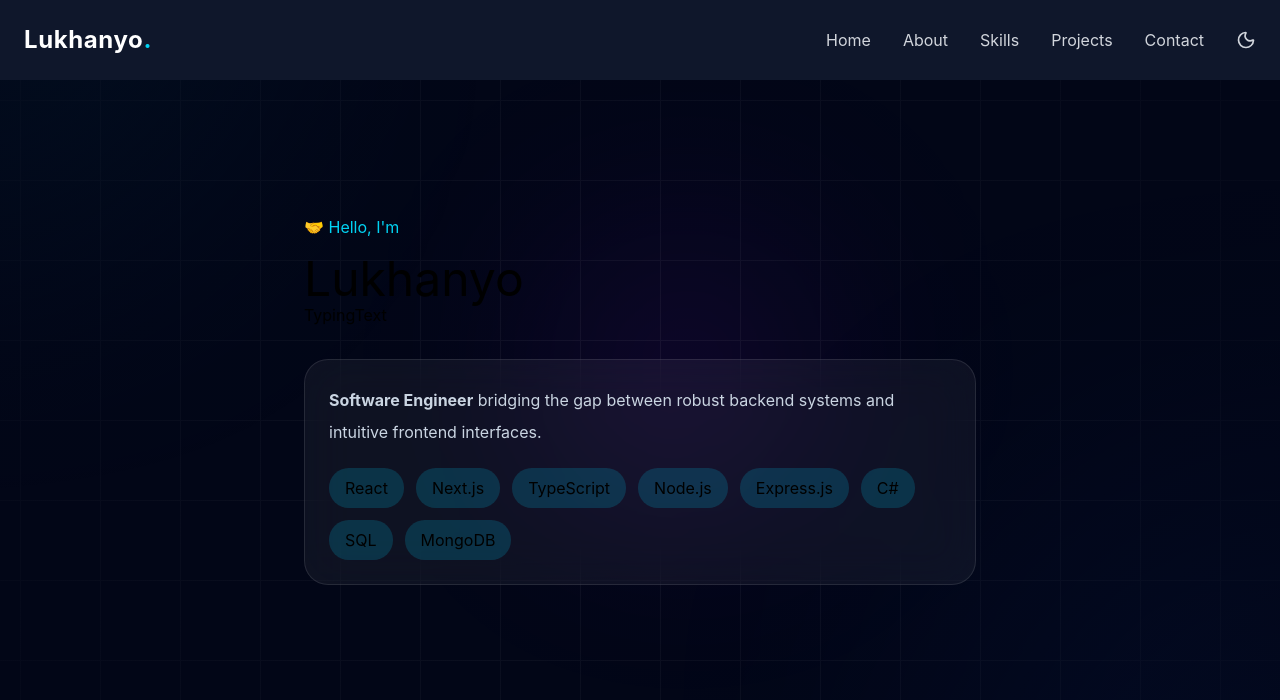
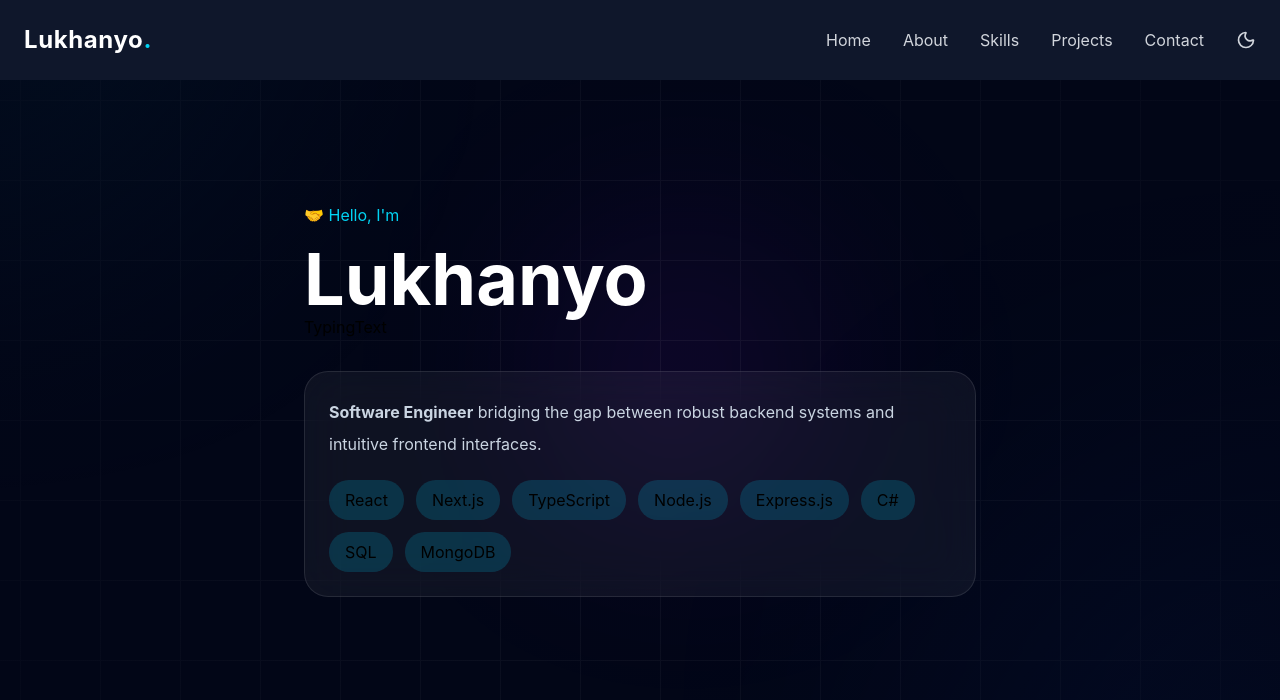
Before and after one commit to Luka2Lkay/lukhanyo-portfolio, a React (Vite) app: page / in a window 1280 px wide. Shown: the top 700 px of the page. Built offline with nearby package versions, Linux system fonts and the light colour scheme.

Commit message:
name should be bold

```diff
--- a/src/components/hero/Hero.jsx
+++ b/src/components/hero/Hero.jsx
@@ -29,7 +29,9 @@
         >
           <p className="text-cyan-400 mb-4"> &#129309; Hello, I'm</p>
 
-          <h1 className="text-5xl">Lukhanyo</h1>
+          <h1 className="text-5xl md:text-6xl lg:text-7xl font-bold text-white">
+            Lukhanyo
+          </h1>
 
           <TypingText />
 
```
